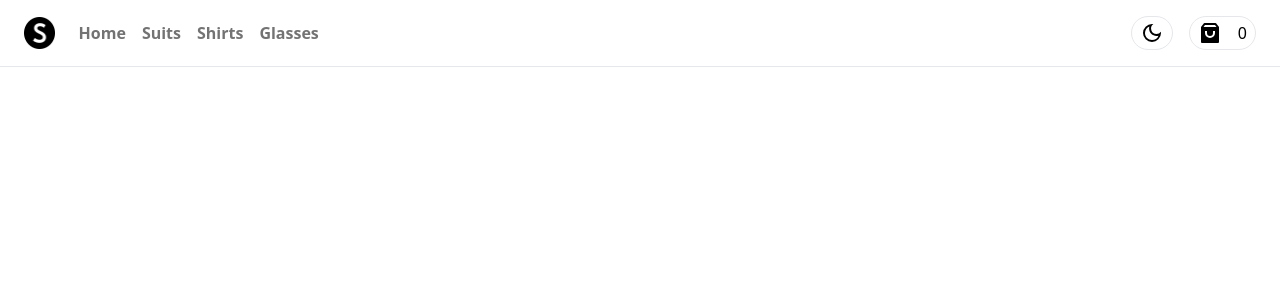
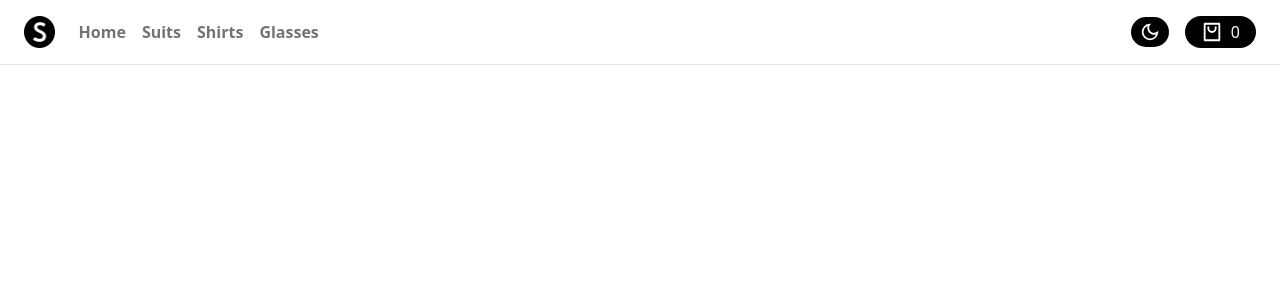
Before and after one commit to ElsayedRapaa/Store, a React (Vite) app: page / in a window 1280 px wide. Shown: the top 300 px of the page. Built offline with nearby package versions, Linux system fonts and the light colour scheme.

Commit message:
Edit Icon Size

```diff
--- a/src/components/Navbar.tsx
+++ b/src/components/Navbar.tsx
@@ -5,7 +5,7 @@ import Container from "./Container";
 import NavbarLink from "./NavbarLink";
 import NavbarOption from "./NavbarOption";
 
-import { RiShoppingBag3Fill } from "react-icons/ri";
+import { RiShoppingBag2Line } from "react-icons/ri";
 import { MdOutlineDarkMode, MdOutlineLightMode } from "react-icons/md";
 
 import useDarkMode from "../hooks/useDarkMode";
@@ -99,7 +99,7 @@ const Navbar: React.FC<Props> = ({ darkMode }) => {
               )}
               <NavbarOption
                 element={2}
-                icon={RiShoppingBag3Fill}
+                icon={RiShoppingBag2Line}
                 href="cart"
                 title="0"
                 darkMode={dark.isOpen}
--- a/src/components/NavbarOption.tsx
+++ b/src/components/NavbarOption.tsx
@@ -26,22 +26,20 @@ const NavbarOption: React.FC<Props> = ({
           to={`/${href}`}
           className={`
             w-fit
-            px-2
+            px-4
             py-1
             rounded-full
-            border
             cursor-pointer
-            hover:shadow-md
             transition
             ${element !== 1 && "flex"}
             ${element !== 1 && "items-center"}
-            ${element !== 1 && "gap-x-4"}
-            ${darkMode ? "hover:bg-white" : "hover:bg-black"}
-            ${darkMode ? "text-white" : "text-black"}
-            ${darkMode ? "hover:text-black" : "hover:text-white"}
+            ${element !== 1 && "gap-x-2"}
+            ${darkMode ? "bg-white" : "bg-black"}
+            ${darkMode ? "text-black" : "text-white"}
+            ${darkMode ? "hover:bg-opacity-80" : "hover:bg-opacity-80"}
           `}
         >
-          <Icon size={24} />
+          <Icon size={22} />
           <span>{title}</span>
         </Link>
       ) : (
@@ -51,20 +49,18 @@ const NavbarOption: React.FC<Props> = ({
             px-2
             py-1
             rounded-full
-            border
             cursor-pointer
-            hover:shadow-md
             transition
             ${element !== 1 && "flex"}
             ${element !== 1 && "items-center"}
             ${element !== 1 && "gap-x-4"}
-            ${darkMode ? "hover:bg-white" : "hover:bg-black"}
-            ${darkMode ? "text-white" : "text-black"}
-            ${darkMode ? "hover:text-black" : "hover:text-white"}
+            ${darkMode ? "bg-white" : "bg-black"}
+            ${darkMode ? "text-black" : "text-white"}
+            ${darkMode ? "hover:bg-opacity-80" : "hover:bg-opacity-80"}
           `}
           onClick={onClick}
         >
-          <Icon size={24} />
+          <Icon size={22} />
         </div>
       )}
     </>
```
